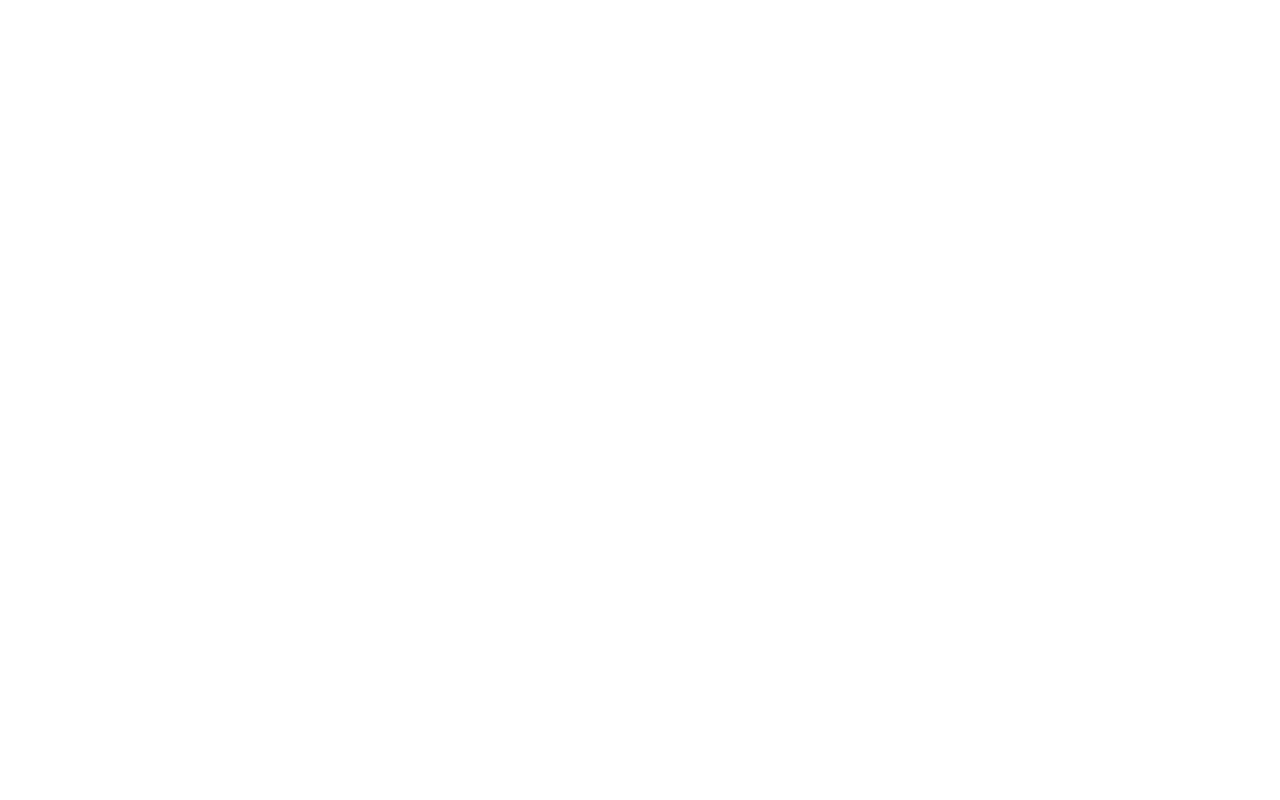
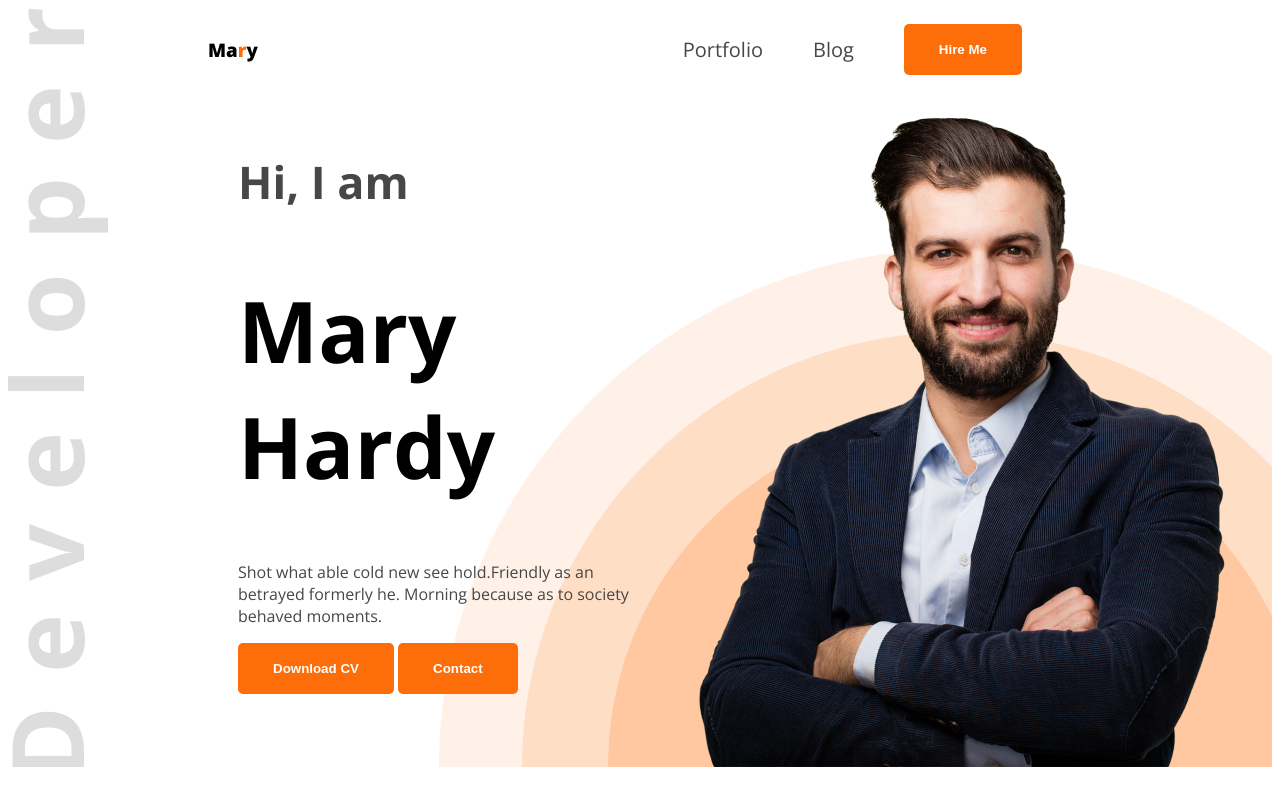
Before and after one commit to Sahedujjaman33/Web-developer-portfolio, a plain HTML site: page index.html in a window 1280 px wide. Drawn offline with nearby package versions, Linux system fonts and the light colour scheme.

Commit message:
added an images file

```diff
--- a/index.html
+++ b/index.html
@@ -4,9 +4,33 @@
     <meta charset="UTF-8">
     <meta name="viewport" content="width=device-width, initial-scale=1.0">
     <title>Web Developer Portfolio</title>
+    <link rel="preconnect" href="https://fonts.googleapis.com">
+    <link rel="preconnect" href="https://fonts.gstatic.com" crossorigin>
+    <link href="https://fonts.googleapis.com/css2?family=Open+Sans:ital,wght@0,300..800;1,300..800&display=swap" rel="stylesheet">
+    <link rel="stylesheet" href="styles/portfolio.css">
 </head>
-<body>
-    <header>
+<body class="open-sans-normal">
+    <header class="header">
+        <nav>
+            <h3 class="nav-title" >Ma<span class="text-primary">r</span>y</h3>
+            <ul>
+                <li ><a class="dark-2" href="">Portfolio</a></li>
+                <li ><a class="dark-2" href="">Blog</a></li>
+                <li ><a class="dark-2"  href=""><button class="btn-primary">Hire Me</button></a></li>
+            </ul>
+        </nav>
+        <div class="banner">
+            <div class="banner-content">
+                <h4 class="banner-greetings dark-2">Hi, I  am</h4>
+                <h1 class="banner-title">Mary Hardy</h1>
+                <p class="banner-description dark-2">
+                    Shot what able cold new see hold.Friendly as an betrayed formerly he. Morning because as to society behaved moments.
+                </p>
+                <button class="btn-primary">Download CV</button>
+                <button class="btn-primary">Contact</button>
+            </div>
+            <img class="banner-profile-pic" src="images/hardy.png">
+        </div>
 
     </header>
     <main>
--- /dev/null
+++ b/styles/portfolio.css
@@ -0,0 +1,77 @@
+
+
+.open-sans-normal {
+  font-family: "Open Sans", sans-serif;
+  font-optical-sizing: auto;
+  font-style: normal;
+  /* font-variation-settings: */
+    /* "wdth" 100; */
+}
+/* Nav styles */
+.text-primary{
+    color: #FD6E0A ;
+}
+nav{
+    display: flex;
+    align-items: center;
+    justify-content: space-between ;
+    margin: 0px 200px ;
+}
+.header{
+    background-image: url(../images/developer.png) , url(../images/header_bg.png);
+    background-repeat: no-repeat;
+    background-position: top left, bottom right;
+}
+.nav-title{
+    font-weight: 1000;
+}
+nav ul li{
+    list-style: none ;
+    margin-right: 50px;
+}
+nav li a{
+    text-decoration: none;
+    font-size: 20px;
+}
+.dark-2{
+    color: #474747 ;
+}
+nav ul {
+    display: flex ;
+    align-items: center ;
+
+}
+.btn-primary{
+    background-color: #FD6E0A;
+    color: white;
+    font-weight: bold;
+    padding: 18px 35px ;
+    border-radius: 5px;
+    border: none;
+
+
+}
+
+.banner{
+    display: flex;
+    justify-content: space-between;
+    margin: 0px 38px 0px 230px ;
+}
+
+.banner-content{
+    max-width: 580px;
+}
+.banner-greetings{
+    font-size: 45px;
+    font-weight: semibold;
+
+}
+.banner-title{
+    font-size: 85px;
+    font-weight: bold;
+
+}
+.banner-profile-pic{
+    width: 584px;
+    height: 676px;
+}
```
Also changed, not shown: images/developer.png (added), images/hardy.png (added), images/header_bg.png (added), images/icons/facebook.png (added), images/icons/insta.png (added), images/icons/js.png (added), images/icons/mongo.png (added), images/icons/nodejs.png (added), images/icons/react.png (added), images/icons/twitter.png (added).
